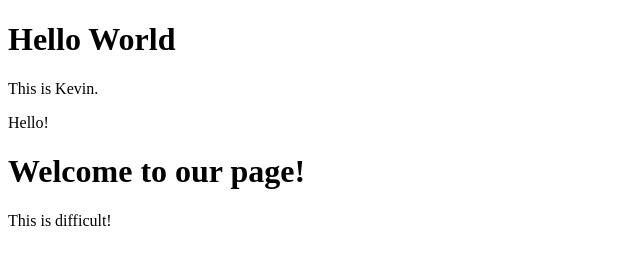
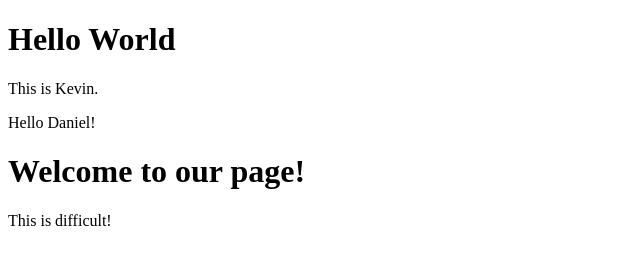
Before and after one commit to hfang821/git_workflow, a plain HTML site: page index.html in a window 1280 px wide. Shown: the full height of the page, 0-640 px from the left. Drawn offline with Linux system fonts and the light colour scheme.

Commit message:
more changes

```diff
--- a/index.html
+++ b/index.html
@@ -18,7 +18,7 @@
 <header>
 
         <p>
-            Hello!
+            Hello Daniel!
         </p>
 
 </header>
```
